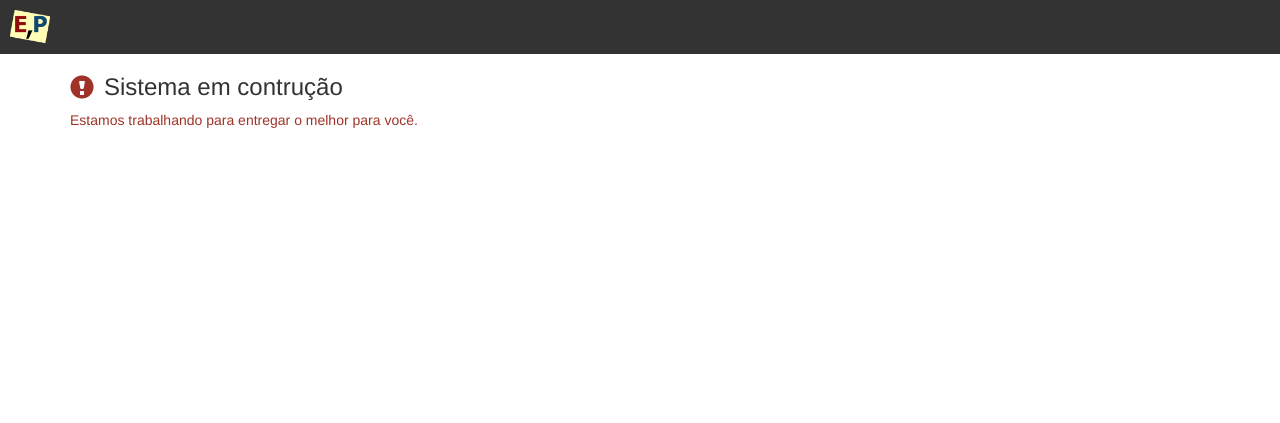
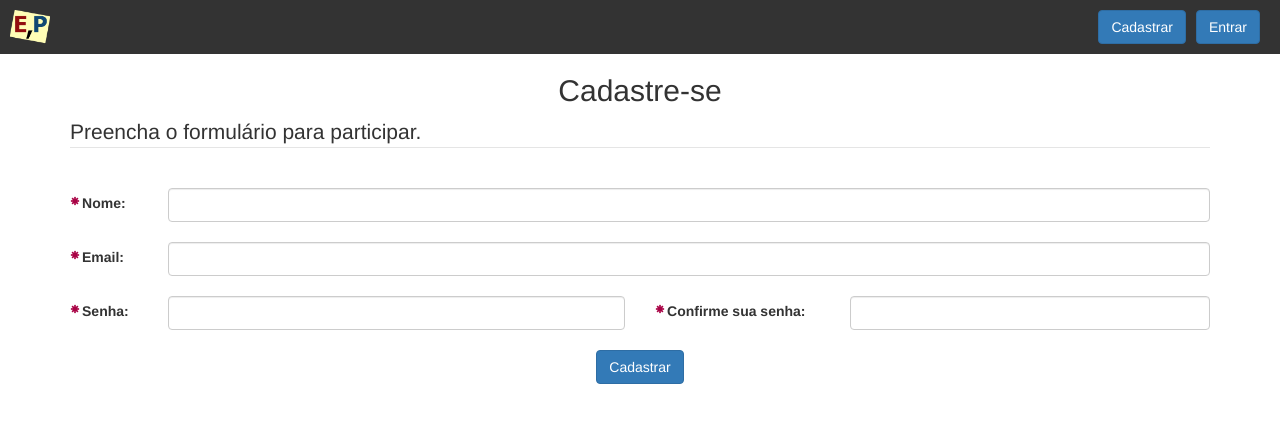
Before and after one commit to ZeuCxb/Minicurso-PHP, a PHP site: page / in a window 1280 px wide. Shown: the top 423 px of the page. Run offline with PHP 8.4, Linux system fonts and the light colour scheme.

Commit message:
Revert "w"
This reverts commit a5614fbcd2c3db9f5fc00953ced3d844050e9427.

```diff
--- a/css/style.css
+++ b/css/style.css
@@ -61,15 +61,3 @@ form label span
 {
 	border-color: #3A3;
 }
-
-.warn
-{
-	color: #A03328;
-	float: left;
-	margin-right: 10px;
-}
-
-p
-{
-	color: #A03328;
-}
--- a/index.html
+++ b/index.html
@@ -3,7 +3,7 @@
 <head>
 	<meta charset="utf-8">
 	<meta http-equiv="X-UA-Compatible" content="IE=edge">
-	<title>Home | Eu, Programador.</title>
+	<title>Sorteio | Eu, Programador.</title>
 
 	<!-- CSS -->
 	<link rel="stylesheet" href="bootstrap/css/bootstrap.min.css">
@@ -18,12 +18,72 @@
 	<nav class="row">
 		<div class="col-md-12 nav">
 			<a class="pull-left" href="https://www.youtube.com/channel/UC7c2c7E1L9xhCinShl8-iZA" target="_blank"><img width="40px" src="img/ico.png" alt="EP"></a>
+			<a class="btn btn-primary pull-right" href="login.html">Entrar</a>
+			<a class="btn btn-primary pull-right" href="index.html">Cadastrar</a>
 		</div>
 	</nav>
 
-	<section class="container">
-		<h3><span class="glyphicon glyphicon-exclamation-sign warn"></span> Sistema em contrução</h3>
-		<p>Estamos trabalhando para entregar o melhor para você.</p>
+	<section>
+
+		<div class="container">
+			<div class="alert alert-danger" role="alert"></div>
+		</div>
+
+		<div class="row">
+			<div class="col-md-4 col-md-offset-4 content">
+				<h2>Cadastre-se</h2>
+			</div>
+		</div>
+
+		<div class="container">
+				<form action="register.php" method="POST">
+					<div class="row">
+						<div class="col-md-12">
+							<legend>Preencha o formulário para participar.</legend>
+						</div>
+					</div>
+
+					<div class="row">
+						<div class="col-md-1">
+							<label for="nome"><span class="glyphicon glyphicon-asterisk"></span>Nome:</label>
+						</div>
+						<div class="col-md-11">
+							<input class="form-control" name="nome" id="nome" type="text">
+						</div>
+					</div>
+
+					<div class="row">
+						<div class="col-md-1">
+							<label for="email"><span class="glyphicon glyphicon-asterisk"></span>Email:</label>
+						</div>
+						<div class="col-md-11">
+							<input class="form-control" name="email" id="email" type="email">
+						</div>
+					</div>
+
+					<div class="row">
+						<div class="col-md-1">
+							<label for="pass"><span class="glyphicon glyphicon-asterisk"></span>Senha:</label>
+						</div>
+						<div class="col-md-5">
+							<input class="form-control" name="pass" id="pass" type="password">
+						</div>
+
+						<div class="col-md-2">
+							<label for="passconf"><span class="glyphicon glyphicon-asterisk"></span>Confirme sua senha:</label>
+						</div>
+						<div class="col-md-4">
+							<input class="form-control" name="passconf" id="passconf" type="password">
+						</div>
+					</div>
+
+					<div class="row send">
+						<div class="col-md-4 col-md-offset-4">
+							<button class="btn btn-primary" id="send" type="button">Cadastrar</button>
+						</div>
+					</div>
+				</form>
+		</div>
 	</section>
 </body>
 </html>
```
